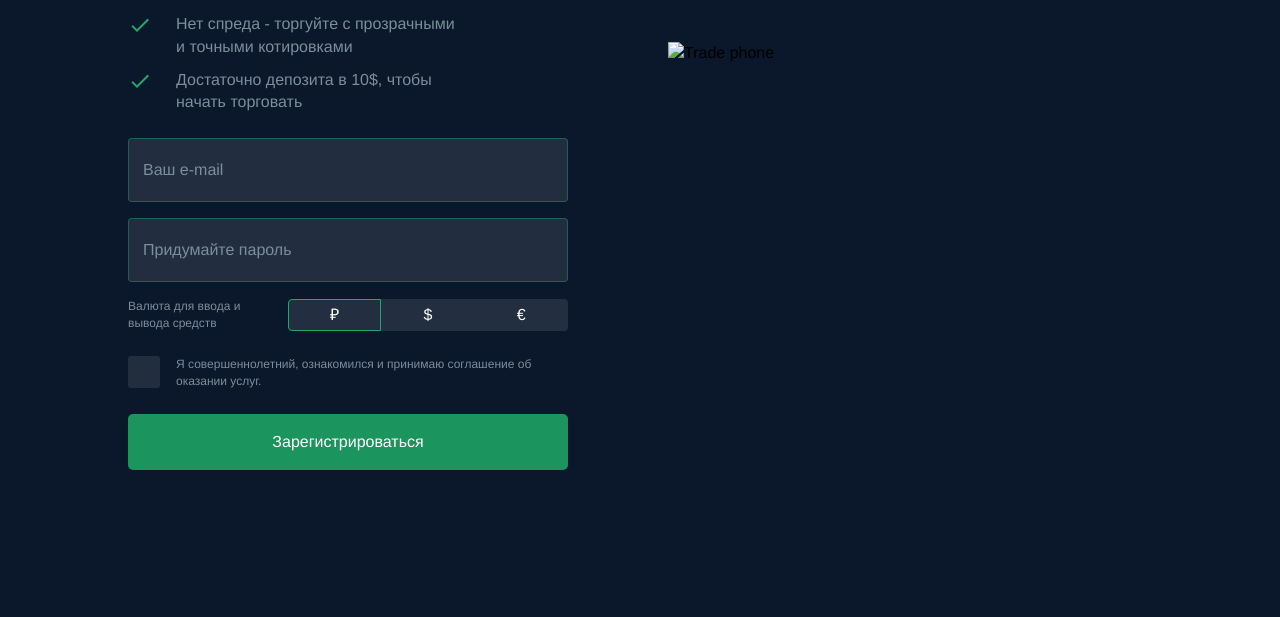
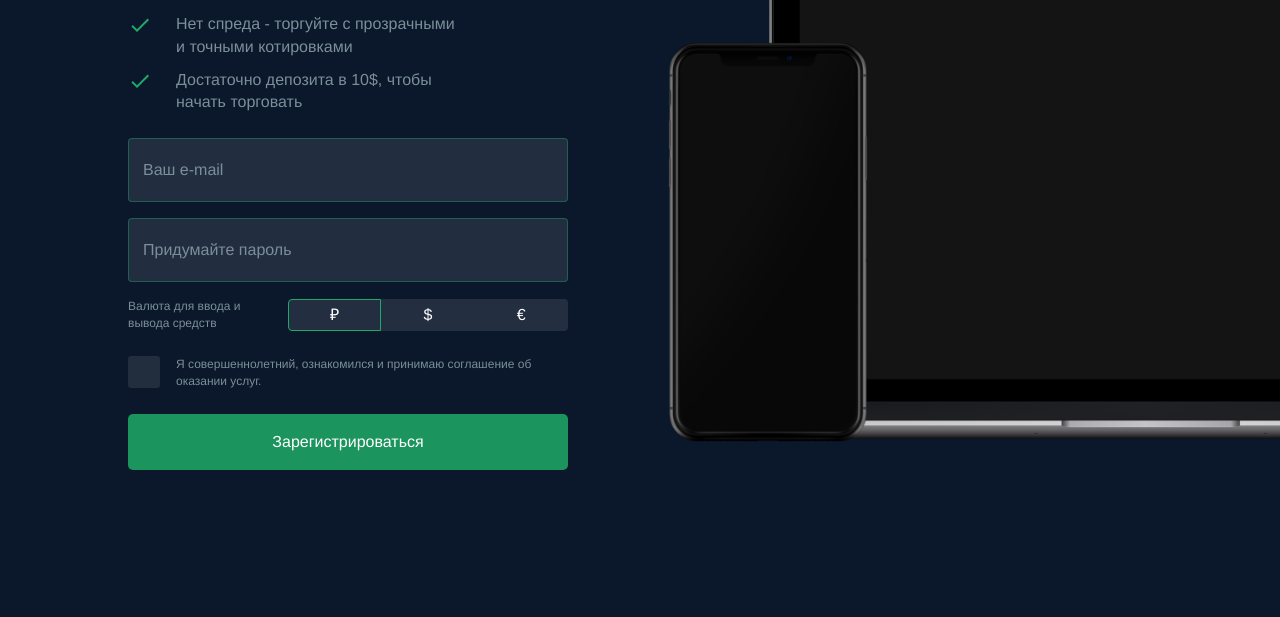
Before and after one commit to iamcoderUA/form-validation, a website: page prod/index.html in a window 1280 px wide. Shown: the part 183-800 px from the top of the page. Drawn offline with nearby package versions, Linux system fonts and the light colour scheme; files that its build step writes are made by us from their sources; the site is published under a folder, as on GitHub Pages, so addresses that start at the root find nothing.

Commit message:
fix(src): fix paths to imgs in prod mode

```diff
--- a/prod/index.html
+++ b/prod/index.html
@@ -100,8 +100,8 @@
               </div>
             </form>
             <div class="index-img">
-              <img class="index-img__laptop" src="/img/content/laptop.png" alt="Trade laptop">
-              <img class="index-img__phone" src="/img/content/phone.png" alt="Trade phone">
+              <img class="index-img__laptop" src="img/content/laptop.png" alt="Trade laptop">
+              <img class="index-img__phone" src="img/content/phone.png" alt="Trade phone">
             </div>
           </div>
         </div>
```
Also changed, not shown: src/index.html (+2 -2 lines).
